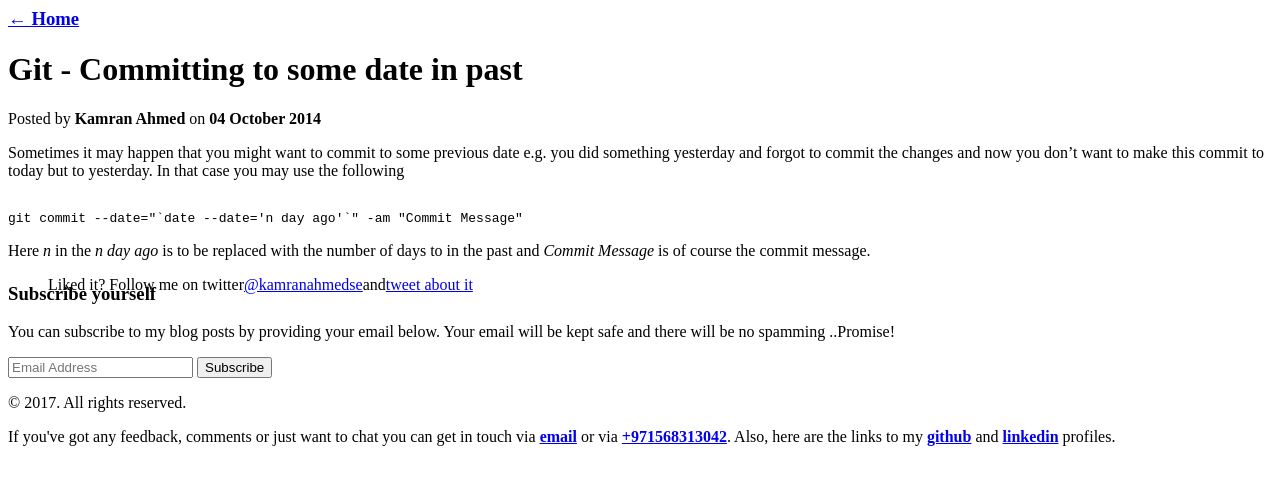
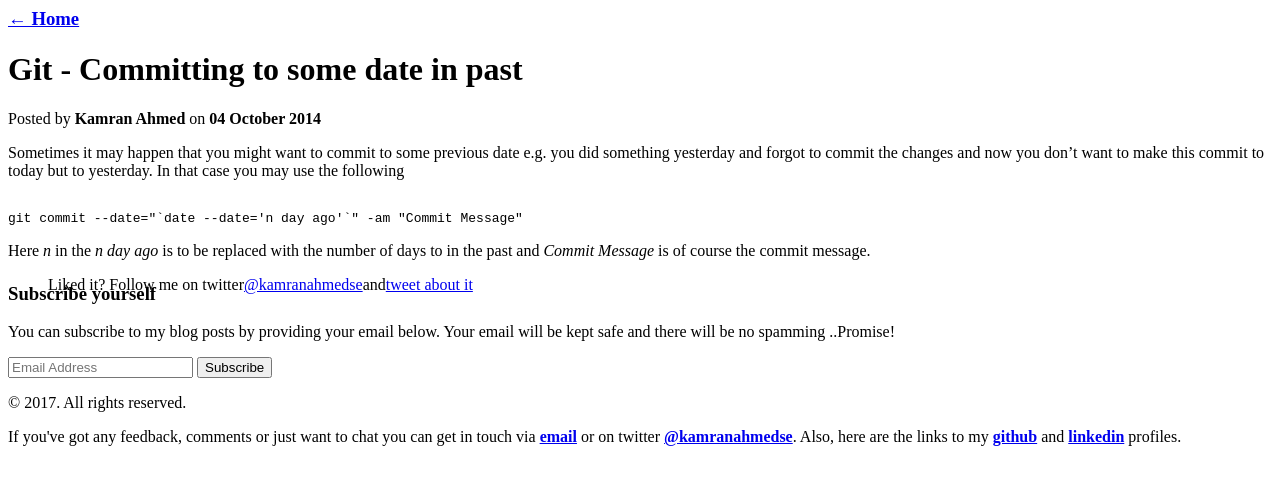
Before and after one commit to kamranahmedse/kamranahmedse.github.io, a Jekyll site: the page built from blog/_posts/2014-10-04-github-committing-to-some-date-in-past.md, in a window 1280 px wide. Shown: the top 485 px of the page. Built offline with Jekyll 4.4.1, drawn with Linux system fonts in a browser that asks for light colours; comment, search, counter and statistics services are not loaded.

Commit message:
Remove mobile number 📵

```diff
--- a/_layouts/default.html
+++ b/_layouts/default.html
@@ -38,8 +38,8 @@
         <span class="muted">&copy;
             <time datetime="{{ site.time | date_to_xmlschema }}">{{ site.time | date: '%Y' }}</time>. All rights reserved.</span>
         <p class="muted">If you've got any feedback, comments or just want to chat you can get in touch via <strong><a
-                href="mailto:kamranahmed.se@gmail.com">email</a></strong> or via <strong><a
-                href="#">+971568313042</a></strong>. Also, here are
+                href="mailto:kamranahmed.se@gmail.com">email</a></strong> or on twitter <strong><a
+                href="https://twitter.com/kamranahmedse" target="_blank">@kamranahmedse</a></strong>. Also, here are
             the links to my <strong><a href="http://github.com/kamranahmedse">github</a></strong> and <strong><a
                     href="http://pk.linkedin.com/in/kaamranahmed">linkedin</a></strong> profiles.</p>
     </div>
```
